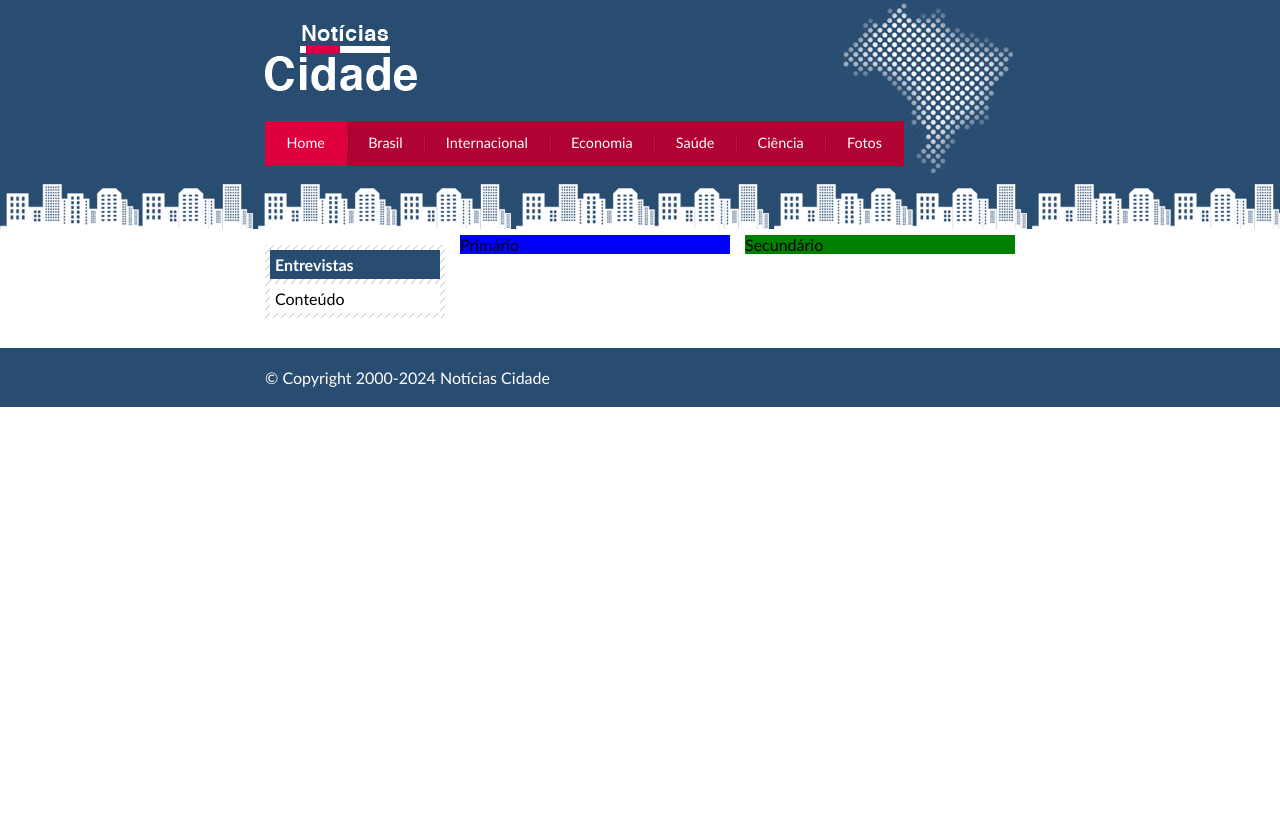
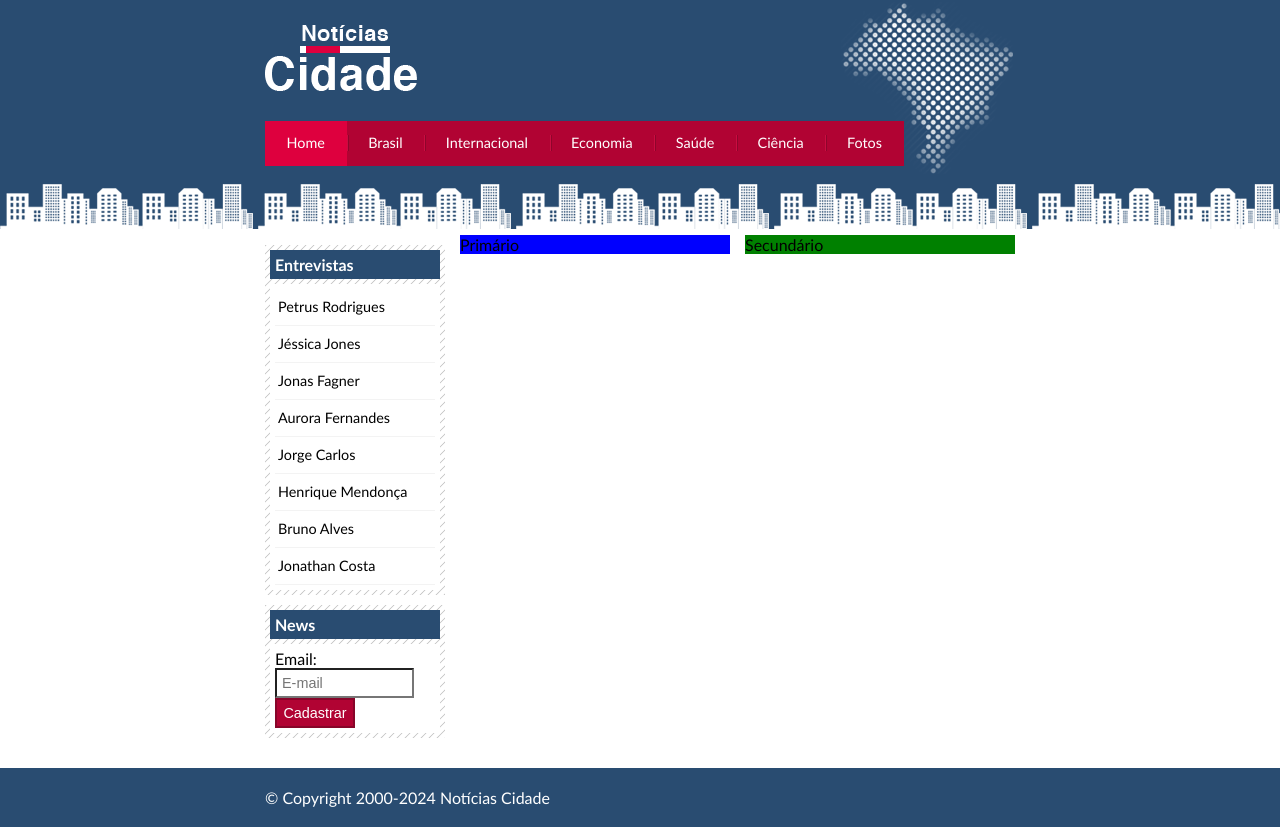
Before and after one commit to Alexandreprog/noticias_site, a plain HTML site: page index.html in a window 1280 px wide. Before the commit the page ends 800 px from the top, so only its background shows below. Drawn offline with Linux system fonts and the light colour scheme.

Commit message:
configurações da barra lateral

```diff
--- a/css/estilo.css
+++ b/css/estilo.css
@@ -138,6 +138,47 @@ h2{
     margin-top: 5px;
 }
 
+/*Formatar menus laterais*/
+
+#lateral ul a {
+    font-size: 0.9em;
+    padding: 3px;
+    display: block;
+    line-height: 30px;
+    color: #000;
+    text-decoration: none;
+    border-bottom: 1px solid #f3f3f3;
+}
+
+#lateral ul a:hover{
+    background: #f9f9f9 url(../images/marcador.png) no-repeat left center;
+    padding-left: 20px;
+    color: #a1a1a1;
+}
+
+label{
+    display: block;
+    cursor: pointer;
+}
+
+input{
+    padding: 5px;
+    width: 125px;
+    font-size: 0.9em;
+    background-color: #fff;
+}
+
+input.submit {
+    width: 80px;
+    color: #fff;
+    background-color: #b10333;
+    border: 2px solid #870529;
+}
+
+input.submit:hover{
+    background-color: #870529;
+}
+
 
 /*Rodape*/
 #container-rodape{
--- a/index.html
+++ b/index.html
@@ -46,7 +46,33 @@
                 <div class="caixa">
                     <h2>Entrevistas</h2>
                     <div class="caixa-conteudo">
-                        Conteúdo
+                        <ul>
+                            <li><a href="">Petrus Rodrigues</a></li>
+                            <li><a href="">Jéssica Jones</a></li>
+                            <li><a href="">Jonas Fagner</a></li>
+                            <li><a href="">Aurora Fernandes</a></li>
+                            <li><a href="">Jorge Carlos</a></li>
+                            <li><a href="">Henrique Mendonça</a></li>
+                            <li><a href="">Bruno Alves</a></li>
+                            <li><a href="">Jonathan Costa</a></li>
+                        </ul>
+                    </div>
+                </div>
+
+                <div class="caixa">
+                    <h2>News</h2>
+                    <div class="caixa-conteudo">
+
+                        <form action="">
+                            <div>
+                                <label for="email">Email:</label>
+                                <input type="text" name="email" id="email" placeholder="E-mail">
+                            </div>
+                            <div>
+                                <input class="submit" type="submit" value="Cadastrar">
+                            </div>
+                        </form>
+
                     </div>
                 </div>
 
```
